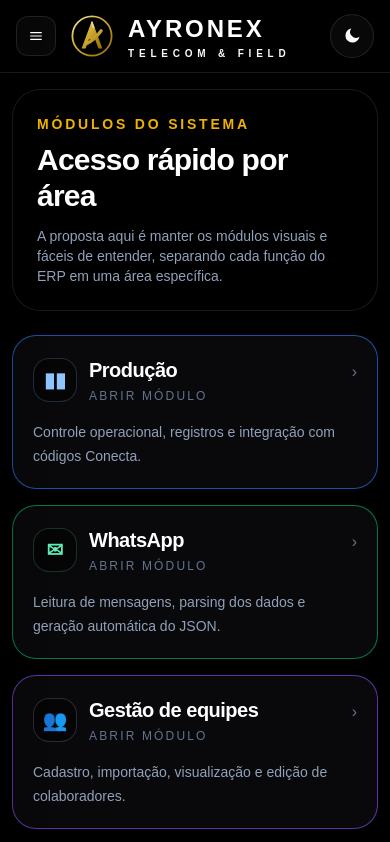
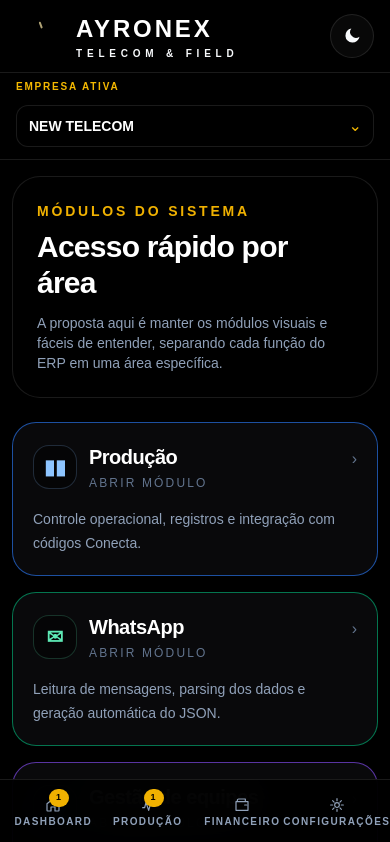
Before and after one commit to ayronex-sistema/ayronex-sistema, a Next.js app: page /modulos in a window 390 px wide. Shown: the top 842 px of the page. Built offline with nearby package versions, Linux system fonts and the light colour scheme.

Commit message:
Ajusta navegacao mobile do ERP

```diff
--- a/components/erp-shell.tsx
+++ b/components/erp-shell.tsx
@@ -1,7 +1,6 @@
 "use client";
 
 import Link from "next/link";
-import { useEffect, useState } from "react";
 import type { ReactNode } from "react";
 import { BrandLogo } from "@/components/brand-logo";
 import { useErpData } from "@/hooks/use-erp-data";
@@ -42,45 +41,20 @@ const navigation = [
   { key: "configuracoes", label: "Configurações", href: "/configuracoes", icon: "settings" },
 ] as const;
 
+const mobileNavigation = navigation.filter((item) => ["dashboard", "operacao", "financeiro", "configuracoes"].includes(item.key));
+
 type NavigationKey = (typeof navigation)[number]["key"];
 
 export function ErpShell({ active, children }: ErpShellProps) {
   const { empresaAtiva, setEmpresaAtiva } = useErpData();
   const badges = useModuleBadges();
   const { theme, setTheme } = useErpTheme();
-  const [isMobile, setIsMobile] = useState(false);
-  const [mobileMenuOpen, setMobileMenuOpen] = useState(false);
-
-  useEffect(() => {
-    const mediaQuery = window.matchMedia("(max-width: 1023px)");
-    const syncMode = () => setIsMobile(mediaQuery.matches);
-
-    syncMode();
-    mediaQuery.addEventListener("change", syncMode);
-
-    return () => mediaQuery.removeEventListener("change", syncMode);
-  }, []);
-
-  useEffect(() => {
-    if (!mobileMenuOpen) return;
-
-    const onKeyDown = (event: KeyboardEvent) => {
-      if (event.key === "Escape") {
-        setMobileMenuOpen(false);
-      }
-    };
-
-    window.addEventListener("keydown", onKeyDown);
-
-    return () => window.removeEventListener("keydown", onKeyDown);
-  }, [mobileMenuOpen]);
 
   return (
     <main className="min-h-screen bg-black text-slate-50 transition-colors duration-200 dark:bg-black dark:text-slate-50">
       <div className="pointer-events-none fixed inset-0 bg-black" />
       <div className="relative flex min-h-screen">
-        {!isMobile ? (
-          <aside className="w-64 shrink-0 border-r border-white/10 bg-black shadow-2xl shadow-black/40 flex flex-col">
+        <aside className="hidden w-64 shrink-0 flex-col border-r border-white/10 bg-black shadow-2xl shadow-black/40 md:flex">
           <BrandBlock />
 
           <nav className="flex flex-1 flex-col gap-1 px-3 py-4">
@@ -102,21 +76,11 @@ export function ErpShell({ active, children }: ErpShellProps) {
             </button>
           </form>
         </aside>
-        ) : null}
 
         <section className="min-w-0 flex-1">
-          <header className="sticky top-0 z-30 flex min-h-16 items-center justify-between gap-3 border-b border-white/10 bg-black/90 px-4 py-3 backdrop-blur-xl lg:px-6">
-            <div className="flex min-w-0 items-center gap-3">
-              <button
-                className="inline-flex size-10 items-center justify-center rounded-xl border border-white/10 bg-white/[0.03] text-white transition hover:bg-white/[0.06] lg:hidden"
-                aria-label="Abrir menu"
-                type="button"
-                onClick={() => setMobileMenuOpen(true)}
-              >
-                <MenuIcon name="menu" />
-              </button>
+          <header className="sticky top-0 z-30 border-b border-white/10 bg-black/90 pt-[env(safe-area-inset-top)] backdrop-blur-xl dark:bg-black/90">
+            <div className="flex min-w-0 items-center gap-3 px-4 py-3 lg:px-6">
               <BrandLogo compact />
-            </div>
 
               <div className="ml-auto flex items-center gap-2 md:hidden">
                 <ThemeToggleButton
@@ -125,96 +89,50 @@ export function ErpShell({ active, children }: ErpShellProps) {
                 />
               </div>
 
-            <div className="hidden text-right md:block">
+              <div className="hidden items-center gap-4 md:flex">
+                <div className="text-right">
                   <p className="text-sm font-bold">Administrador</p>
                   <p className="mt-1 text-xs text-slate-400">admin@ayronex.com</p>
                 </div>
-            <div className="hidden lg:block">
                 <CompanySelector compact empresaAtiva={empresaAtiva} onChange={setEmpresaAtiva} />
+                <ThemeToggleButton themeMode={theme.mode} onToggle={() => setTheme({ ...theme, mode: theme.mode === "dark" ? "light" : "dark" })} compact />
               </div>
-            <div className="hidden md:block">
-              <ThemeToggleButton themeMode={theme.mode} onToggle={() => setTheme({ ...theme, mode: theme.mode === "dark" ? "light" : "dark" })} compact />
+            </div>
+
+            <div className="border-t border-white/10 px-4 pb-3 md:hidden">
+              <CompanySelector compact empresaAtiva={empresaAtiva} onChange={setEmpresaAtiva} />
             </div>
           </header>
 
-          <div className="px-3 py-4 sm:px-4 sm:py-6 lg:px-6">{children}</div>
+          <div className="px-3 py-4 pb-[calc(6.5rem+env(safe-area-inset-bottom))] sm:px-4 sm:py-6 md:pb-6 lg:px-6">{children}</div>
         </section>
       </div>
 
-      {isMobile ? (
-        <div
-          className={`fixed inset-0 z-40 bg-black/70 backdrop-blur-sm transition-opacity ${
-            mobileMenuOpen ? "pointer-events-auto opacity-100" : "pointer-events-none opacity-0"
-          }`}
-          onClick={() => setMobileMenuOpen(false)}
-        />
-      ) : null}
-
-      {isMobile ? (
-        <aside
-          className={`fixed inset-y-0 left-0 z-50 w-[86vw] max-w-sm border-r border-white/10 bg-black shadow-2xl shadow-black/40 transition-transform duration-300 ${
-            mobileMenuOpen ? "translate-x-0" : "-translate-x-full"
-          }`}
-          aria-hidden={!mobileMenuOpen}
-        >
-        <div className="flex h-full flex-col">
-          <div className="flex items-center justify-between border-b border-white/10 px-4 py-4">
-            <BrandLogo compact />
-            <button
-              className="inline-flex size-10 items-center justify-center rounded-xl border border-white/10 bg-white/[0.03] text-white transition hover:bg-white/[0.06]"
-              aria-label="Fechar menu"
-              type="button"
-              onClick={() => setMobileMenuOpen(false)}
-            >
-              <MenuIcon name="close" />
-            </button>
-          </div>
-
-          <div className="border-b border-white/10 px-4 py-4">
-            <CompanySelector empresaAtiva={empresaAtiva} onChange={setEmpresaAtiva} />
-          </div>
-
-          <div className="border-b border-white/10 px-4 py-4">
-            <ThemeToggleButton themeMode={theme.mode} onToggle={() => setTheme({ ...theme, mode: theme.mode === "dark" ? "light" : "dark" })} />
-          </div>
-
-          <nav className="flex-1 overflow-y-auto px-3 py-4">
-            {navigation.map((item) => (
+      <nav className="fixed inset-x-0 bottom-0 z-50 border-t border-white/10 bg-black/95 px-2 pt-2 pb-[calc(0.5rem+env(safe-area-inset-bottom))] backdrop-blur-xl md:hidden">
+        <div className="grid grid-cols-4 gap-1">
+          {mobileNavigation.map((item) => (
             <Link
-                className={`group mb-1 flex items-center justify-between rounded-xl px-3 py-3 text-sm font-semibold transition ${
+              className={`touch-manipulation flex flex-col items-center justify-center gap-1 rounded-2xl px-2 py-2 text-center text-[10px] font-bold uppercase tracking-[0.14em] transition ${
                 active === item.key
-                    ? "border border-white/10 bg-white/[0.03] text-white"
-                    : "border border-transparent bg-transparent text-white hover:border-white/10 hover:bg-white/[0.03]"
+                  ? "border border-white/10 bg-white/[0.05] text-white"
+                  : "border border-transparent text-slate-400 hover:border-white/10 hover:bg-white/[0.04] hover:text-white"
               }`}
               href={item.href}
               key={item.key}
-                onClick={() => setMobileMenuOpen(false)}
             >
-                <span className="flex items-center gap-3">
+              <span className="relative flex items-center justify-center">
                 <MenuIcon name={item.icon} />
-                  {item.label}
-                </span>
-                <span className="flex items-center gap-2 text-slate-500 group-hover:text-white">
                 {badges[item.key as NavigationKey] ? (
-                    <span className="inline-flex min-w-6 items-center justify-center rounded-full bg-yellow-500 px-2 py-0.5 text-[10px] font-black text-black">
+                  <span className="absolute -right-2 -top-2 inline-flex min-w-5 items-center justify-center rounded-full bg-yellow-500 px-1.5 py-0.5 text-[9px] font-black text-black">
                     {badges[item.key as NavigationKey]}
                   </span>
                 ) : null}
-                  <span>›</span>
               </span>
+              <span className="leading-none">{item.label}</span>
             </Link>
           ))}
+        </div>
       </nav>
-
-          <form action="/api/auth/logout" method="post" className="border-t border-white/10 px-3 pb-4 pt-4">
-            <button className="flex w-full items-center gap-3 rounded-xl px-3 py-3 text-left text-sm font-semibold text-slate-400 transition hover:bg-white/5 hover:text-slate-100" type="submit">
-              <MenuIcon name="logout" />
-              Sair
-            </button>
-          </form>
-        </div>
-        </aside>
-      ) : null}
     </main>
   );
 }
@@ -345,10 +263,7 @@ function ThemeGlyph({ mode }: { mode: "dark" | "light" }) {
           </g>
         </>
       ) : (
-        <path
-          d="M21 12.8A8.5 8.5 0 1 1 11.2 3 7 7 0 0 0 21 12.8Z"
-          fill="#f8fafc"
-        />
+        <path d="M21 12.8A8.5 8.5 0 1 1 11.2 3 7 7 0 0 0 21 12.8Z" fill="#f8fafc" />
       )}
     </svg>
   );
```
Lines whose indentation alone changed are shown as unchanged.
